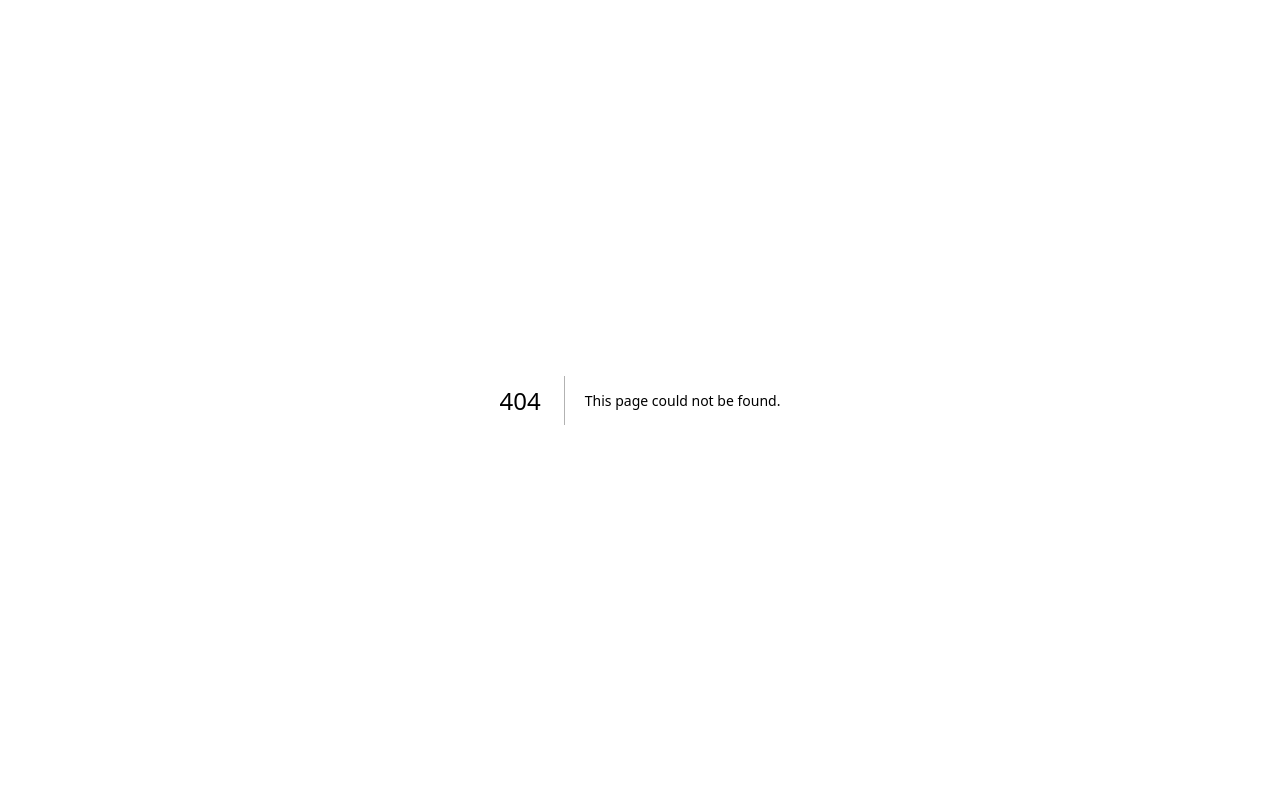
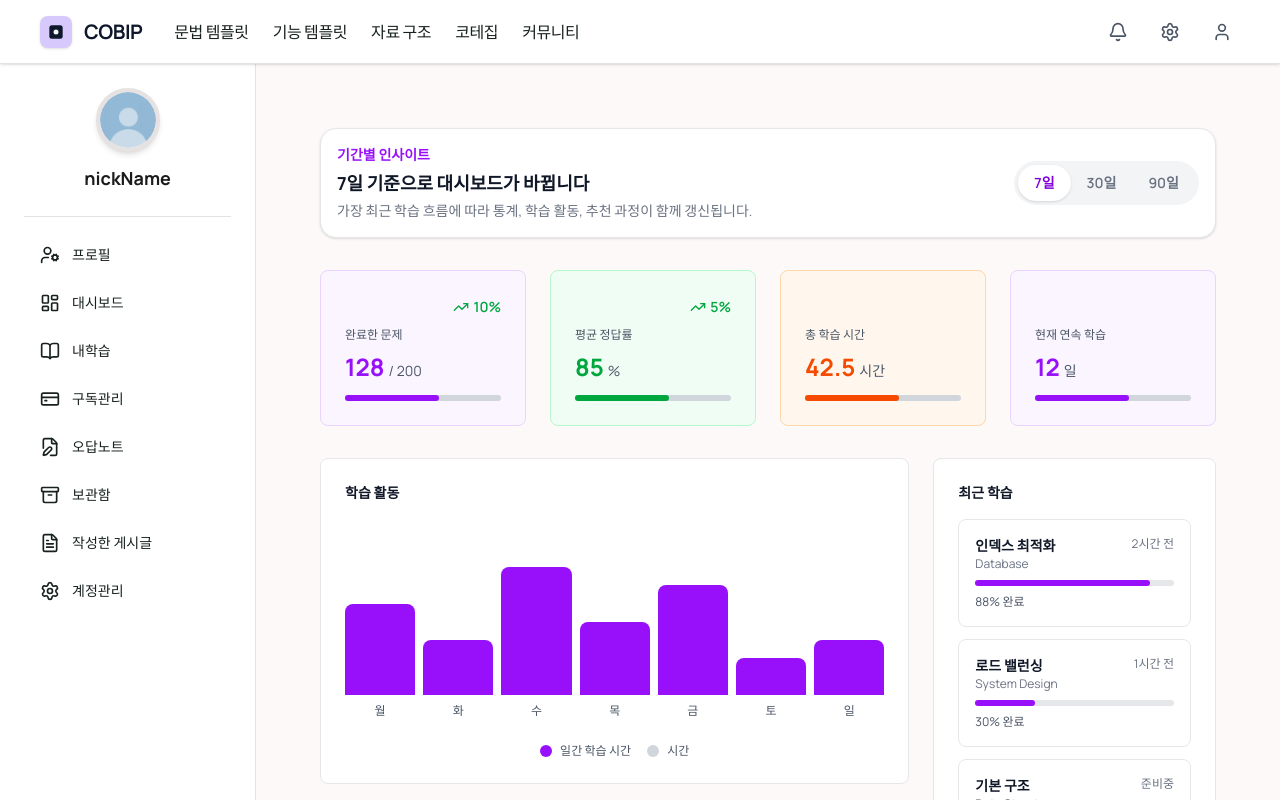
Before and after one commit to COBIP/COBIP_FE, a Next.js app: page /my-page/dashboard in a window 1280 px wide. Before the commit this address had no page. Shown: the top 800 px of the page. Built offline with nearby package versions, Linux system fonts and the light colour scheme.

Commit message:
✨  feat: 기존 대시보드를 위한 page 정의
my-page/dashboard에 page.tsx정의

```diff
--- /dev/null
+++ b/src/app/my-page/dashboard/page.tsx
@@ -0,0 +1,112 @@
+"use client";
+
+import { useState } from 'react';
+
+import DashboardHeader from '@/features/my-page/components/common/MyPageHeader';
+import DashboardSidebar from '@/features/my-page/components/common/MyPageSidebar';
+
+import { StatisticsCard } from '@/features/my-page/components/dashboard/StatisticsCard';
+import { LearningProgressChart } from '@/features/my-page/components/dashboard/LearningProgressChart';
+import { RecentLearningSection } from '@/features/my-page/components/dashboard/RecentLearningSection';
+import { RecommendedCoursesSection } from '@/features/my-page/components/dashboard/RecommendedCoursesSection';
+import {
+  dashboardPeriodOptions,
+  dashboardSnapshots,
+} from '@/hooks/useDashboardData';
+import type {
+  DashboardData,
+  DashboardPeriod,
+  DashboardPeriodOption,
+} from '@/app/types/DashboardTypes';
+
+export default function Dashboard() {
+  const [activePeriod, setActivePeriod] = useState<DashboardPeriod>('7d');
+  const data = dashboardSnapshots[activePeriod];
+  const activePeriodOption = dashboardPeriodOptions.find(
+    (option: DashboardPeriodOption) => option.value === activePeriod,
+  );
+  const activeMenu = 'dashboard';
+
+  const user = {
+        nickName : "nickName",
+        image: "/test.png"
+    };
+
+  return (
+    // <div className="flex h-screen bg-gray-50">
+
+
+
+
+      <main className="flex-1 flex flex-col overflow-hidden">
+        {/* 헤더 */}
+
+
+        {/* 콘텐츠 */}
+        <div className="flex-1 overflow-y-auto px-8 py-8">
+          <div className="max-w-7xl mx-auto space-y-8">
+            <section className="rounded-2xl border border-gray-200 bg-white p-4 shadow-sm">
+              <div className="flex flex-col gap-4 lg:flex-row lg:items-center lg:justify-between">
+                <div>
+                  <p className="text-sm font-semibold text-purple-600">
+                    기간별 인사이트
+                  </p>
+                  <h2 className="mt-1 text-lg font-bold text-gray-900">
+                    {activePeriodOption?.label} 기준으로 대시보드가 바뀝니다
+                  </h2>
+                  <p className="mt-1 text-sm text-gray-500">
+                    {activePeriodOption?.description}에 따라 통계, 학습 활동, 추천 과정이 함께 갱신됩니다.
+                  </p>
+                </div>
+
+                <div className="inline-flex rounded-full bg-gray-100 p-1">
+                  {dashboardPeriodOptions.map((option: DashboardPeriodOption) => {
+                    const isActive = activePeriod === option.value;
+
+                    return (
+                      <button
+                        key={option.value}
+                        type="button"
+                        onClick={() => setActivePeriod(option.value)}
+                        className={`rounded-full px-4 py-2 text-sm font-semibold transition ${
+                          isActive
+                            ? 'bg-white text-purple-700 shadow-sm'
+                            : 'text-gray-500 hover:text-gray-900'
+                        }`}
+                      >
+                        {option.label}
+                      </button>
+                    );
+                  })}
+                </div>
+              </div>
+            </section>
+
+            {/* 상단 통계 카드 (4개) */}
+            <div className="grid grid-cols-1 md:grid-cols-2 lg:grid-cols-4 gap-6">
+              {data.statistics.map((stat: DashboardData['statistics'][number]) => (
+                <StatisticsCard key={stat.id} card={stat} />
+              ))}
+            </div>
+
+            {/* 학습 활동 + 최근 학습 */}
+            <div className="grid grid-cols-1 lg:grid-cols-3 gap-6">
+              {/* 학습 활동 차트 (2/3) */}
+              <div className="lg:col-span-2">
+                <LearningProgressChart activities={data.learningActivities} />
+              </div>
+
+              {/* 최근 학습 (1/3) */}
+              <div>
+                <RecentLearningSection learnings={data.recentLearnings} />
+              </div>
+            </div>
+
+            {/* 추천 과정 */}
+            <RecommendedCoursesSection courses={data.recommendedCourses} />
+          </div>
+        </div>
+      </main>
+    // </div>
+  );
+}
```
